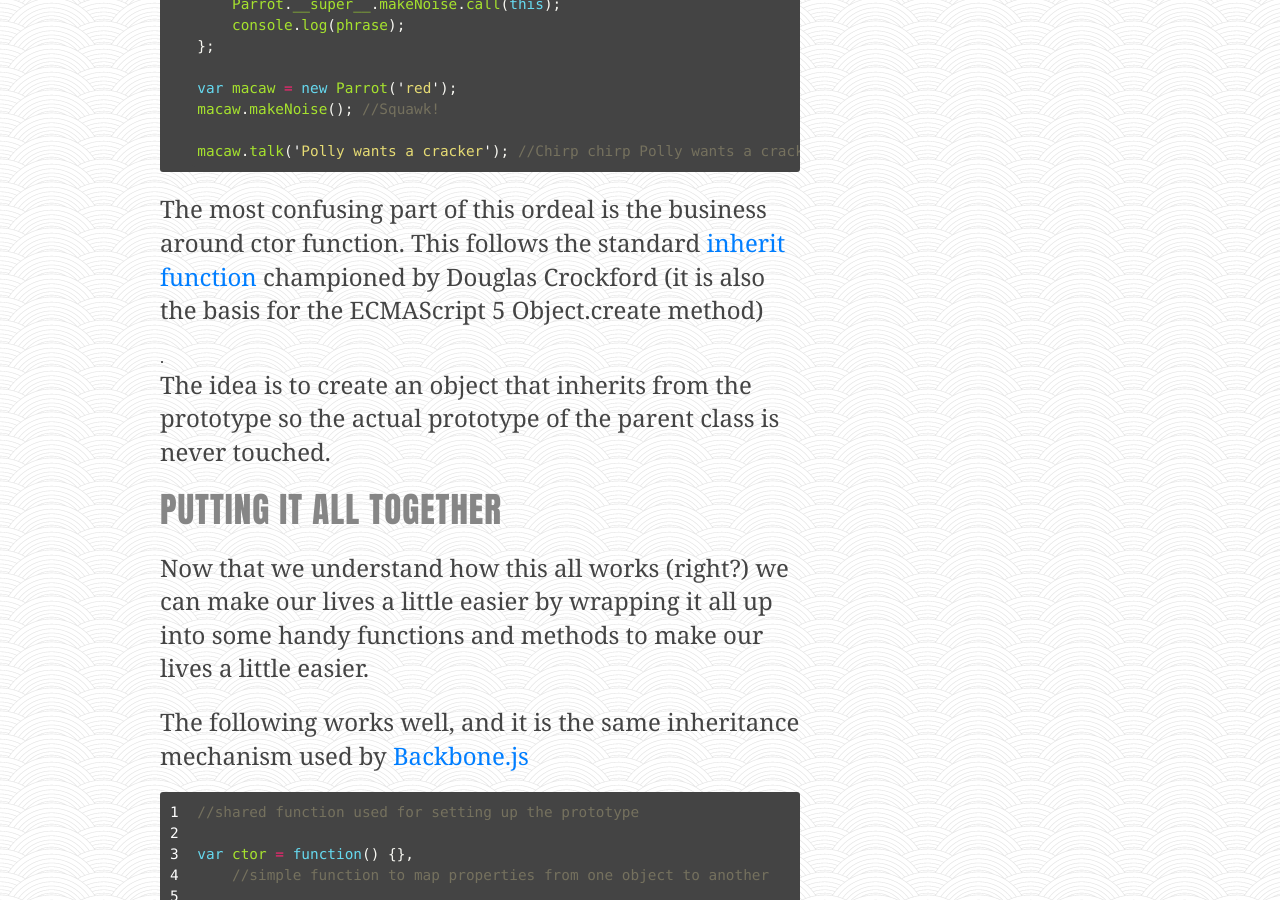
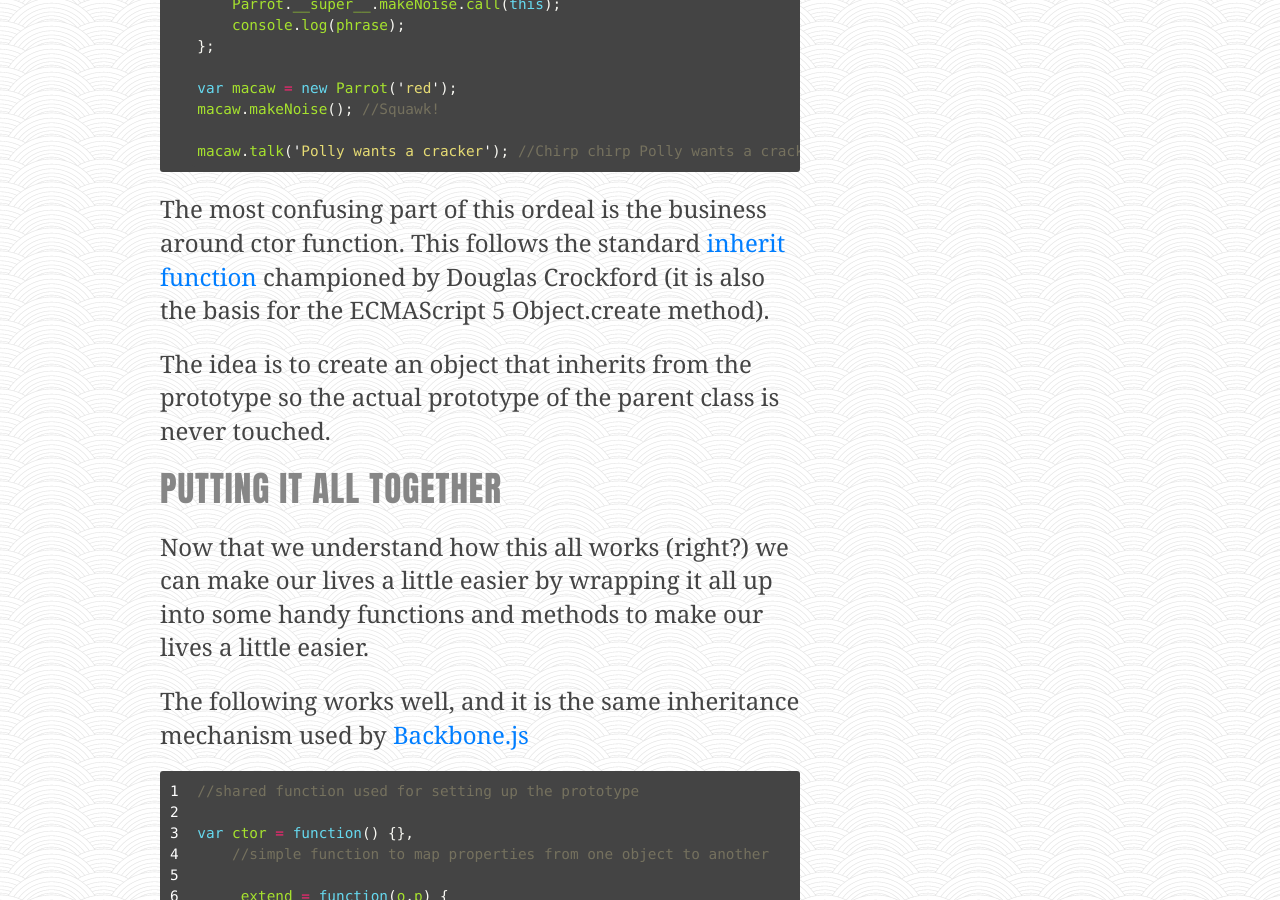
Before and after one commit to brianium/old-site, a Jekyll site: the page built from _posts/2011-10-31-javascript-inheritance.html, in a window 1280 px wide and 900 px high, scrolled down 2880 px. Built offline with Jekyll 4.4.1, drawn with Linux system fonts in a browser that asks for light colours; comment, search, counter and statistics services are not loaded; some of the changed lines change nothing that is shown.

Commit message:
fix punctuation on js article

```diff
--- a/_posts/2011-10-31-javascript-inheritance.html
+++ b/_posts/2011-10-31-javascript-inheritance.html
@@ -104,7 +104,7 @@ macaw.makeNoise(); //Squawk!
 macaw.talk('Polly wants a cracker'); //Chirp chirp Polly wants a cracker - Chirp chirp comes from __super__
 {% endhighlight %}
 
-<p>The most confusing part of this ordeal is the business around ctor function. This follows the standard <a href="http://javascript.crockford.com/prototypal.html">inherit function</a> championed by Douglas Crockford (it is also the basis for the ECMAScript 5 Object.create method)</p>.
+<p>The most confusing part of this ordeal is the business around ctor function. This follows the standard <a href="http://javascript.crockford.com/prototypal.html">inherit function</a> championed by Douglas Crockford (it is also the basis for the ECMAScript 5 Object.create method).</p>
 
 <p>The idea is to create an object that inherits from the prototype so the actual prototype of the parent class is never touched.</p>
 
```
